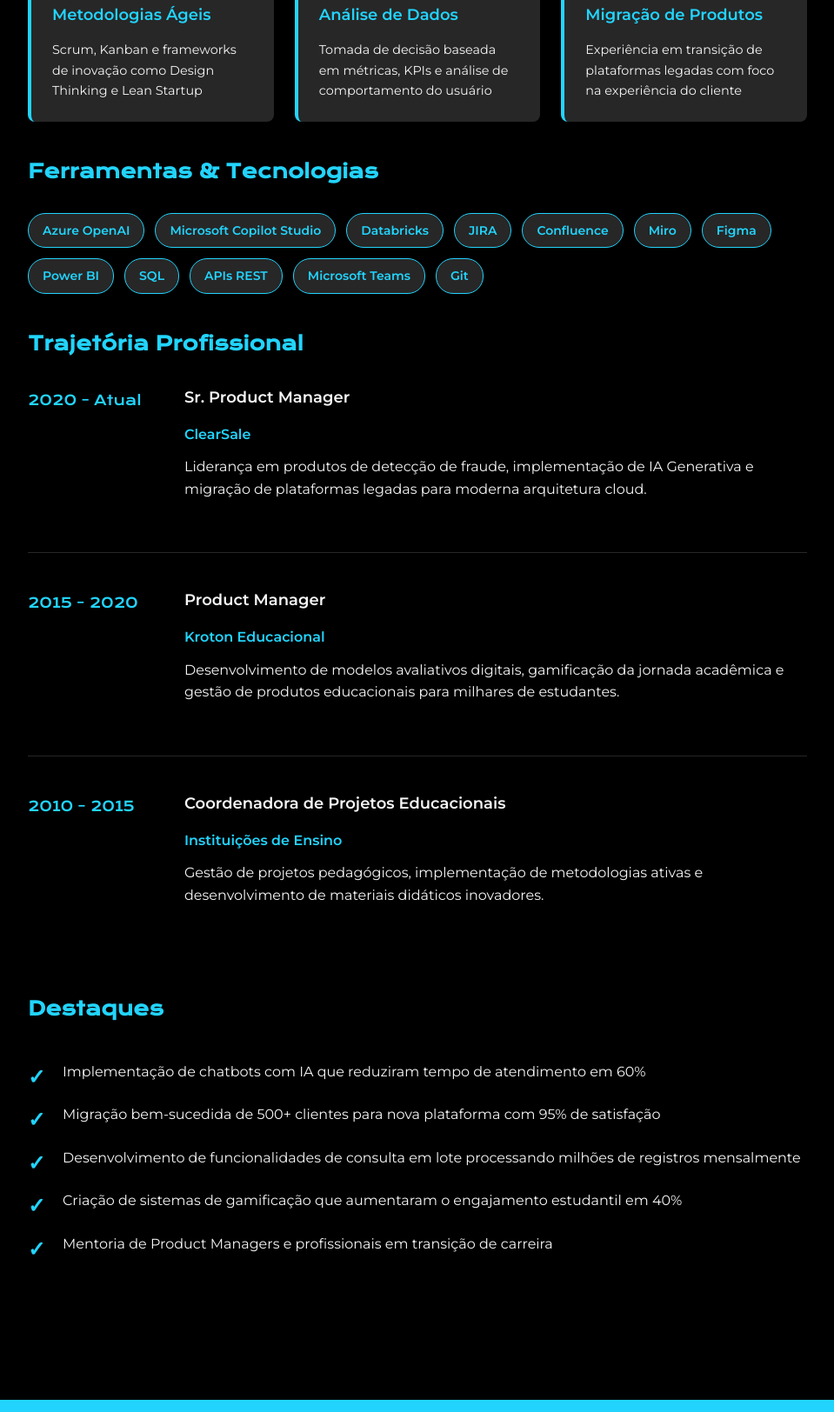
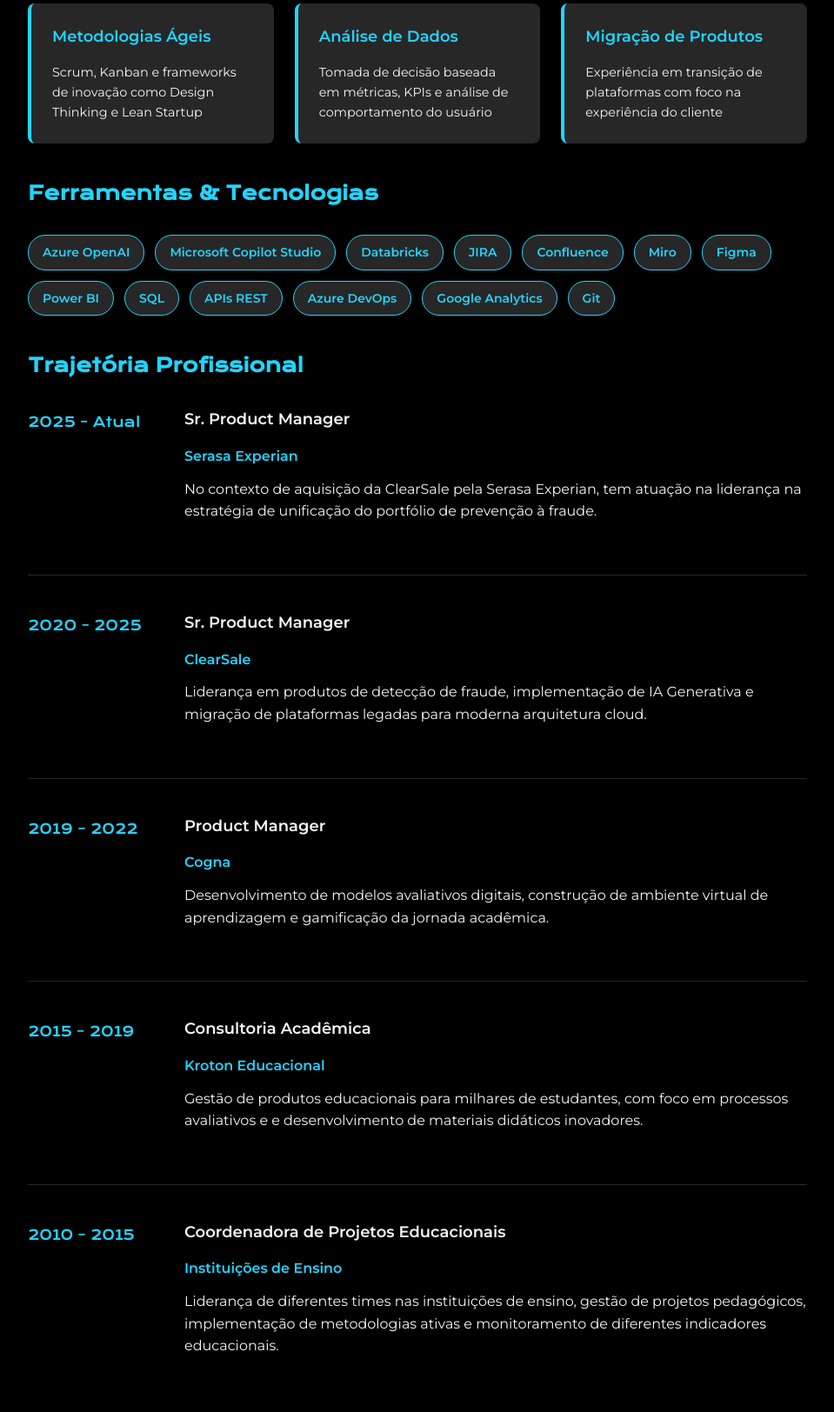
Before and after one commit to maricoralina/maricoralina.github.io, a plain HTML site: page sobre.html in a window 1280 px wide. Shown: the part 635-2259 px from the top of the page at 87% size, without its empty margins (160-1119 px from the left). Drawn offline with nearby package versions, Linux system fonts and the light colour scheme.

Commit message:
chore: reviewed full content

```diff
--- a/sobre.html
+++ b/sobre.html
@@ -20,7 +20,7 @@
 
     <section id="sobre">
         <h2>Sobre Mim</h2>
-        <p>Com 15 anos de experiência, minha trajetória abrange desde a gestão educacional até a gestão de produtos digitais. Sou atualmente Sr. Product Manager na ClearSale, com experiência em estratégia de produto, inovação, e uso de IA Generativa para resolver problemas complexos e gerar impacto positivo. Sou apaixonada por transformar vidas através de soluções inovadoras, sempre focada em melhorar a experiência do usuário.</p>
+        <p>Com 15 anos de experiência profissional, minha trajetória abrange desde a gestão educacional até a gestão de produtos digitais. Sou atualmente Sr. Product Manager na Serasa Experian, com experiência em estratégia de produto, inovação, e uso de IA Generativa para resolver problemas complexos e gerar impacto positivo. Sou apaixonada por transformar vidas por meio de soluções inovadoras, sempre focada em melhorar a experiência do usuário.</p>
 
         <h3>Competências Principais</h3>
         <div class="skills-grid">
@@ -46,7 +46,7 @@
             </div>
             <div class="skill-card">
                 <h4>Migração de Produtos</h4>
-                <p>Experiência em transição de plataformas legadas com foco na experiência do cliente</p>
+                <p>Experiência em transição de plataformas com foco na experiência do cliente</p>
             </div>
         </div>
 
@@ -62,14 +62,24 @@
             <span class="tool-tag">Power BI</span>
             <span class="tool-tag">SQL</span>
             <span class="tool-tag">APIs REST</span>
-            <span class="tool-tag">Microsoft Teams</span>
+            <span class="tool-tag">Azure DevOps</span>
+            <span class="tool-tag">Google Analytics</span>
             <span class="tool-tag">Git</span>
         </div>
 
         <h3>Trajetória Profissional</h3>
         <div class="timeline">
             <div class="timeline-item">
-                <div class="timeline-year">2020 - Atual</div>
+                <div class="timeline-year">2025 - Atual</div>
+                <div class="timeline-content">
+                    <h4>Sr. Product Manager</h4>
+                    <p class="timeline-company">Serasa Experian</p>
+                    <p>No contexto de aquisição da ClearSale pela Serasa Experian, tem atuação na liderança na estratégia de unificação do portfólio de prevenção à fraude.</p>
+                </div>
+            </div>
+        <div class="timeline">
+            <div class="timeline-item">
+                <div class="timeline-year">2020 - 2025</div>
                 <div class="timeline-content">
                     <h4>Sr. Product Manager</h4>
                     <p class="timeline-company">ClearSale</p>
@@ -77,11 +87,19 @@
                 </div>
             </div>
             <div class="timeline-item">
-                <div class="timeline-year">2015 - 2020</div>
+                <div class="timeline-year">2019 - 2022</div>
                 <div class="timeline-content">
                     <h4>Product Manager</h4>
+                    <p class="timeline-company">Cogna</p>
+                    <p>Desenvolvimento de modelos avaliativos digitais, construção de ambiente virtual de aprendizagem e gamificação da jornada acadêmica. </p>
+                </div>
+            </div>
+            <div class="timeline-item">
+                <div class="timeline-year">2015 - 2019</div>
+                <div class="timeline-content">
+                    <h4>Consultoria Acadêmica</h4>
                     <p class="timeline-company">Kroton Educacional</p>
-                    <p>Desenvolvimento de modelos avaliativos digitais, gamificação da jornada acadêmica e gestão de produtos educacionais para milhares de estudantes.</p>
+                    <p>Gestão de produtos educacionais para milhares de estudantes, com foco em processos avaliativos e e desenvolvimento de materiais didáticos inovadores.</p>
                 </div>
             </div>
             <div class="timeline-item">
@@ -89,7 +107,7 @@
                 <div class="timeline-content">
                     <h4>Coordenadora de Projetos Educacionais</h4>
                     <p class="timeline-company">Instituições de Ensino</p>
-                    <p>Gestão de projetos pedagógicos, implementação de metodologias ativas e desenvolvimento de materiais didáticos inovadores.</p>
+                    <p>Liderança de diferentes times nas instituições de ensino, gestão de projetos pedagógicos, implementação de metodologias ativas e monitoramento de diferentes indicadores educacionais. </p>
                 </div>
             </div>
         </div>
@@ -97,9 +115,9 @@
         <h3>Destaques</h3>
         <ul class="highlights-list">
             <li>Implementação de chatbots com IA que reduziram tempo de atendimento em 60%</li>
-            <li>Migração bem-sucedida de 500+ clientes para nova plataforma com 95% de satisfação</li>
+            <li>Migração bem-sucedida de 150+ clientes para nova plataforma com 95% de satisfação</li>
             <li>Desenvolvimento de funcionalidades de consulta em lote processando milhões de registros mensalmente</li>
-            <li>Criação de sistemas de gamificação que aumentaram o engajamento estudantil em 40%</li>
+            <li>Criação de sistemas de gamificação que aumentaram o engajamento estudantil em 35%</li>
             <li>Mentoria de Product Managers e profissionais em transição de carreira</li>
         </ul>
     </section>
@@ -109,6 +127,8 @@
         <div class="rodape__links">
             <a href="https://www.linkedin.com/in/mariana-coralina-do-carmo/" target="_blank" rel="noopener noreferrer">LinkedIn</a>
             <a href="mailto:mari.coralina@gmail.com">Email</a>
+            <a href="https://calendly.com/marianacarmo" target="_blank" rel="noopener noreferrer">Calendly</a>
+            <a href="http://wa.me/+351913293273" target="_blank" rel="noopener noreferrer">WhatsApp</a>
         </div>
     </footer>
 </body>
```
Also changed, not shown: contato.html (+14 -12 lines), depoimentos.html (+2 -0 lines), index.html (+4 -2 lines), projetos.html (+10 -8 lines).
